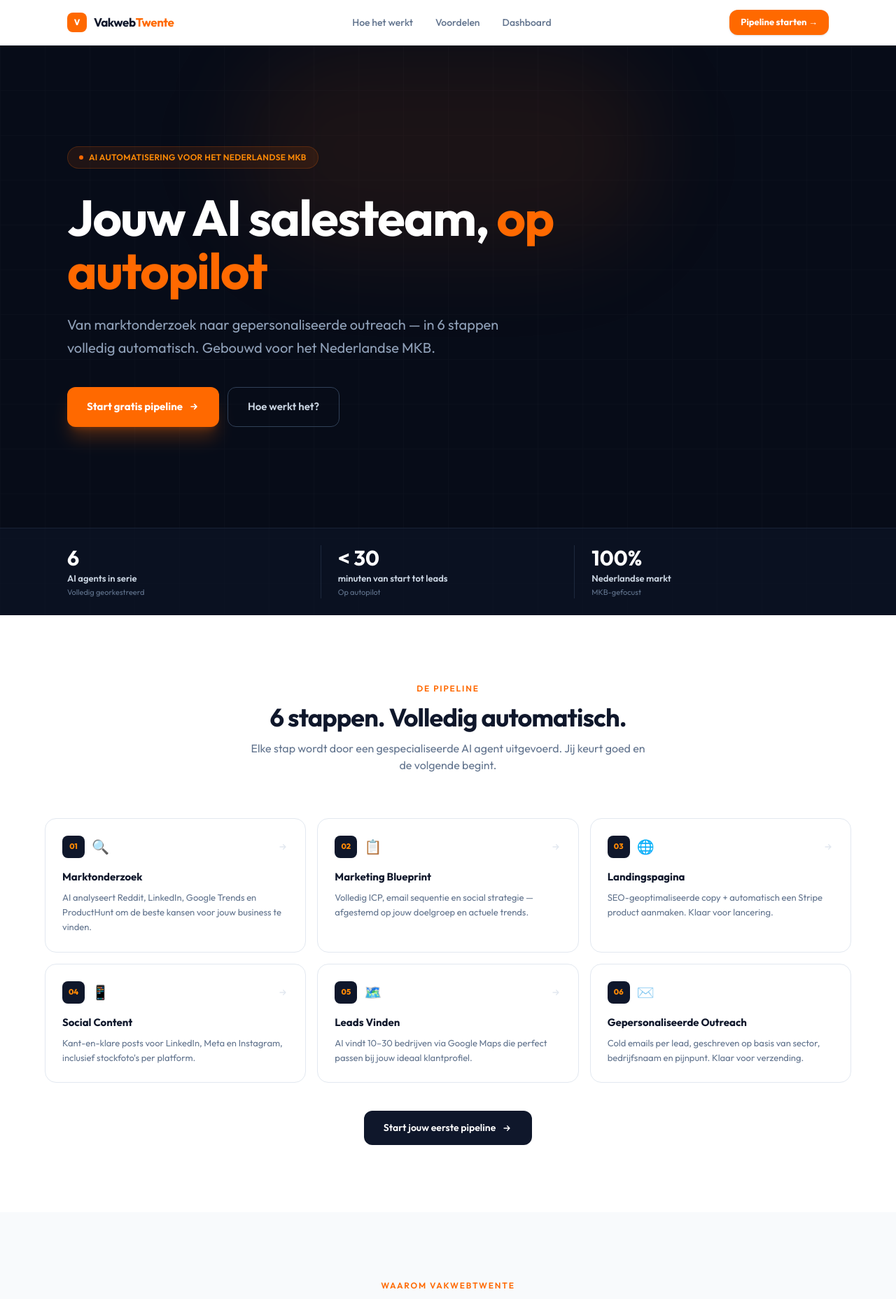
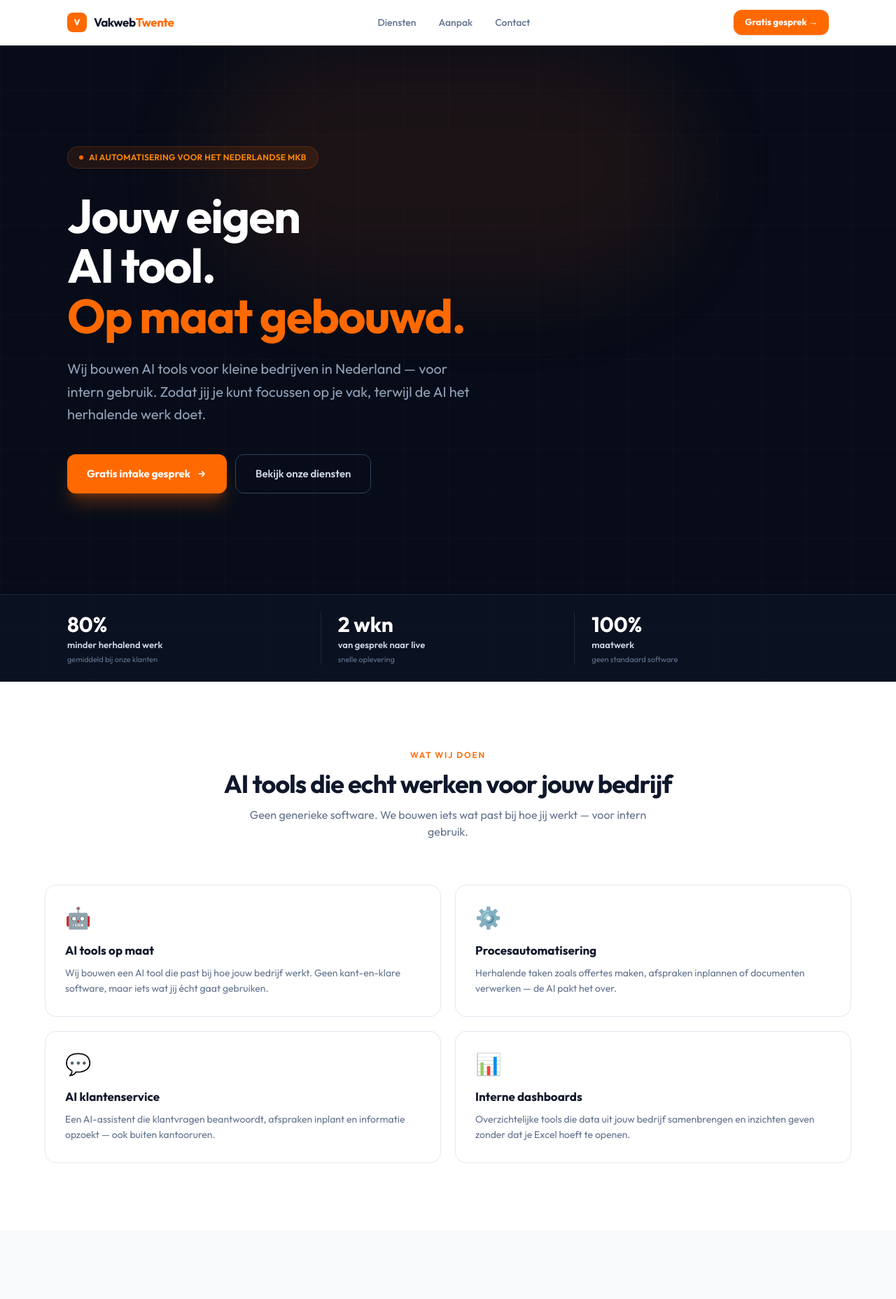
Before and after one commit to daanteijema-beep/ai-gids-platform, a Next.js app: page / in a window 1280 px wide. Shown: the top 1856 px of the page at 70% size. Built offline with nearby package versions, Linux system fonts and the light colour scheme.

Commit message:
Fix landingspagina: AI tools op maat voor intern gebruik klein MKB NL

```diff
--- a/app/page.tsx
+++ b/app/page.tsx
@@ -2,76 +2,55 @@ import Link from 'next/link'
 import type { Metadata } from 'next'
 
 export const metadata: Metadata = {
-  title: 'VakwebTwente — AI Automatisering voor het MKB',
-  description: 'AI-gestuurde salesautomatisering voor het Nederlandse MKB. Van marktonderzoek naar gepersonaliseerde outreach — volledig automatisch.',
+  title: 'VakwebTwente — AI Tools voor het MKB',
+  description: 'Wij bouwen AI tools voor kleine bedrijven in Nederland. Op maat, voor intern gebruik — zodat jij je focust op je vak.',
 }
 
-const PIPELINE_STAPPEN = [
+const DIENSTEN = [
+  {
+    icon: '🤖',
+    titel: 'AI tools op maat',
+    tekst: 'Wij bouwen een AI tool die past bij hoe jouw bedrijf werkt. Geen kant-en-klare software, maar iets wat jij écht gaat gebruiken.',
+  },
+  {
+    icon: '⚙️',
+    titel: 'Procesautomatisering',
+    tekst: 'Herhalende taken zoals offertes maken, afspraken inplannen of documenten verwerken — de AI pakt het over.',
+  },
+  {
+    icon: '💬',
+    titel: 'AI klantenservice',
+    tekst: 'Een AI-assistent die klantvragen beantwoordt, afspraken inplant en informatie opzoekt — ook buiten kantooruren.',
+  },
+  {
+    icon: '📊',
+    titel: 'Interne dashboards',
+    tekst: 'Overzichtelijke tools die data uit jouw bedrijf samenbrengen en inzichten geven zonder dat je Excel hoeft te openen.',
+  },
+]
+
+const STAPPEN = [
   {
     nr: '01',
-    naam: 'Marktonderzoek',
-    tekst: 'AI analyseert Reddit, LinkedIn, Google Trends en ProductHunt om de beste kansen voor jouw business te vinden.',
-    icon: '🔍',
+    titel: 'Gratis gesprek',
+    tekst: 'We kijken samen welke taken in jouw bedrijf de meeste tijd kosten. Geen verplichtingen — gewoon eerlijk advies.',
   },
   {
     nr: '02',
-    naam: 'Marketing Blueprint',
-    tekst: 'Volledig ICP, email sequentie en social strategie — afgestemd op jouw doelgroep en actuele trends.',
-    icon: '📋',
+    titel: 'Wij bouwen het',
+    tekst: 'We bouwen de AI tool specifiek voor jouw werkwijze. Snel, praktisch en zonder gedoe — jij hoeft niks technisch te doen.',
   },
   {
     nr: '03',
-    naam: 'Landingspagina',
-    tekst: 'SEO-geoptimaliseerde copy + automatisch een Stripe product aanmaken. Klaar voor lancering.',
-    icon: '🌐',
-  },
-  {
-    nr: '04',
-    naam: 'Social Content',
-    tekst: 'Kant-en-klare posts voor LinkedIn, Meta en Instagram, inclusief stockfoto\'s per platform.',
-    icon: '📱',
-  },
-  {
-    nr: '05',
-    naam: 'Leads Vinden',
-    tekst: 'AI vindt 10–30 bedrijven via Google Maps die perfect passen bij jouw ideaal klantprofiel.',
-    icon: '🗺️',
-  },
-  {
-    nr: '06',
-    naam: 'Gepersonaliseerde Outreach',
-    tekst: 'Cold emails per lead, geschreven op basis van sector, bedrijfsnaam en pijnpunt. Klaar voor verzending.',
-    icon: '✉️',
+    titel: 'Jij gebruikt het',
+    tekst: 'De tool is van jou, voor intern gebruik. We zorgen dat het werkt en passen het aan als jouw bedrijf groeit.',
   },
 ]
 
 const STATS = [
-  { getal: '6', label: 'AI agents in serie', sub: 'Volledig georkestreerd' },
-  { getal: '< 30', label: 'minuten van start tot leads', sub: 'Op autopilot' },
-  { getal: '100%', label: 'Nederlandse markt', sub: 'MKB-gefocust' },
-]
-
-const VOORDELEN = [
-  {
-    icon: '⚡',
-    titel: 'Geen handmatig werk',
-    tekst: 'Van marktonderzoek tot gepersonaliseerde outreach — de AI doet alles. Jij keurt goed.',
-  },
-  {
-    icon: '🎯',
-    titel: 'Elke stap onder controle',
-    tekst: 'Na elke stap beslis jij of het door mag. Geen black box — volledige transparantie.',
-  },
-  {
-    icon: '🧠',
-    titel: 'Leert van elke campagne',
-    tekst: 'Het systeem onthoudt wat werkt en wat niet. Elke pipeline is beter dan de vorige.',
-  },
-  {
-    icon: '🇳🇱',
-    titel: 'Nederlands MKB',
-    tekst: 'Gebouwd voor de Nederlandse markt. Doelgroepen, zoekwoorden en copy — alles in het Nederlands.',
-  },
+  { getal: '80%', label: 'minder herhalend werk', sub: 'gemiddeld bij onze klanten' },
+  { getal: '2 wkn', label: 'van gesprek naar live', sub: 'snelle oplevering' },
+  { getal: '100%', label: 'maatwerk', sub: 'geen standaard software' },
 ]
 
 export default function HomePage() {
@@ -79,7 +58,7 @@ export default function HomePage() {
     <main className="min-h-screen bg-white">
 
       {/* NAV */}
-      <header className="sticky top-0 z-50 bg-white/90 backdrop-blur-md border-b border-slate-100">
+      <header className="sticky top-0 z-50 bg-white/95 backdrop-blur-md border-b border-slate-100">
         <div className="max-w-6xl mx-auto px-5 sm:px-8 h-16 flex items-center justify-between">
           <Link href="/" className="flex items-center gap-2.5">
             <div className="w-7 h-7 bg-orange-500 rounded-lg flex items-center justify-center">
@@ -90,63 +69,60 @@ export default function HomePage() {
             </span>
           </Link>
           <nav className="hidden md:flex items-center gap-8 text-[14px] font-medium text-slate-500">
-            <a href="#hoe-het-werkt" className="hover:text-slate-900 transition-colors">Hoe het werkt</a>
-            <a href="#voordelen" className="hover:text-slate-900 transition-colors">Voordelen</a>
-            <Link href="/dashboard" className="hover:text-slate-900 transition-colors">Dashboard</Link>
+            <a href="#diensten" className="hover:text-slate-900 transition-colors">Diensten</a>
+            <a href="#aanpak" className="hover:text-slate-900 transition-colors">Aanpak</a>
+            <a href="#contact" className="hover:text-slate-900 transition-colors">Contact</a>
           </nav>
-          <Link
-            href="/dashboard/pipeline"
+          <a
+            href="#contact"
             className="bg-orange-500 hover:bg-orange-400 text-white text-[13px] font-bold px-4 py-2 rounded-xl transition-colors shadow-sm"
           >
-            Pipeline starten →
-          </Link>
+            Gratis gesprek →
+          </a>
         </div>
       </header>
 
       {/* HERO */}
       <section className="bg-[#070C18] text-white relative overflow-hidden">
-        {/* Background grid */}
         <div className="absolute inset-0 opacity-[0.04]" style={{
           backgroundImage: 'linear-gradient(rgba(255,255,255,.4) 1px, transparent 1px), linear-gradient(90deg, rgba(255,255,255,.4) 1px, transparent 1px)',
           backgroundSize: '64px 64px'
         }} />
-        {/* Orange glow */}
-        <div className="absolute top-0 left-1/2 -translate-x-1/2 w-[600px] h-[300px] bg-orange-500/8 rounded-full blur-3xl" />
+        <div className="absolute top-0 left-1/2 -translate-x-1/2 w-[700px] h-[350px] bg-orange-500/8 rounded-full blur-3xl" />
 
         <div className="relative max-w-6xl mx-auto px-5 sm:px-8 py-28 md:py-36">
-          <div className="max-w-4xl">
-            {/* Badge */}
+          <div className="max-w-3xl">
             <div className="inline-flex items-center gap-2 bg-orange-500/10 border border-orange-500/20 text-orange-400 text-[12px] font-semibold px-4 py-1.5 rounded-full mb-8 tracking-wide uppercase">
               <span className="w-1.5 h-1.5 bg-orange-500 rounded-full animate-pulse" />
               AI Automatisering voor het Nederlandse MKB
             </div>
 
-            {/* Headline */}
-            <h1 className="text-5xl md:text-6xl lg:text-7xl font-bold leading-[1.05] tracking-tight mb-6">
-              Jouw AI salesteam,{' '}
-              <span className="text-orange-500">op autopilot</span>
+            <h1 className="text-5xl md:text-6xl lg:text-[68px] font-bold leading-[1.05] tracking-tight mb-6">
+              Jouw eigen<br />
+              AI tool.<br />
+              <span className="text-orange-500">Op maat gebouwd.</span>
             </h1>
 
-            <p className="text-lg md:text-xl text-slate-400 mb-10 max-w-2xl leading-relaxed">
-              Van marktonderzoek naar gepersonaliseerde outreach — in 6 stappen volledig automatisch.
-              Gebouwd voor het Nederlandse MKB.
+            <p className="text-lg md:text-xl text-slate-400 mb-10 max-w-xl leading-relaxed">
+              Wij bouwen AI tools voor kleine bedrijven in Nederland — voor intern gebruik.
+              Zodat jij je kunt focussen op je vak, terwijl de AI het herhalende werk doet.
             </p>
 
             <div className="flex flex-col sm:flex-row gap-3">
-              <Link
-                href="/dashboard/pipeline"
+              <a
+                href="#contact"
                 className="inline-flex items-center justify-center gap-2 bg-orange-500 hover:bg-orange-400 text-white font-bold px-7 py-4 rounded-xl text-[15px] transition-colors shadow-xl shadow-orange-500/25"
               >
-                Start gratis pipeline
+                Gratis intake gesprek
                 <svg className="w-4 h-4" fill="none" stroke="currentColor" viewBox="0 0 24 24">
                   <path strokeLinecap="round" strokeLinejoin="round" strokeWidth={2.5} d="M13 7l5 5m0 0l-5 5m5-5H6" />
                 </svg>
-              </Link>
+              </a>
               <a
-                href="#hoe-het-werkt"
+                href="#diensten"
                 className="inline-flex items-center justify-center gap-2 border border-slate-700 hover:border-slate-500 text-slate-300 hover:text-white font-semibold px-7 py-4 rounded-xl text-[15px] transition-colors"
               >
-                Hoe werkt het?
+                Bekijk onze diensten
               </a>
             </div>
           </div>
@@ -166,66 +142,22 @@ export default function HomePage() {
         </div>
       </section>
 
-      {/* HOE HET WERKT */}
-      <section id="hoe-het-werkt" className="py-24 px-5 sm:px-8">
+      {/* DIENSTEN */}
+      <section id="diensten" className="py-24 px-5 sm:px-8">
         <div className="max-w-6xl mx-auto">
           <div className="text-center mb-16">
-            <p className="text-[12px] font-semibold text-orange-500 uppercase tracking-[0.15em] mb-3">De Pipeline</p>
-            <h2 className="text-3xl md:text-4xl font-bold text-slate-900 tracking-tight">6 stappen. Volledig automatisch.</h2>
+            <p className="text-[12px] font-semibold text-orange-500 uppercase tracking-[0.15em] mb-3">Wat wij doen</p>
+            <h2 className="text-3xl md:text-4xl font-bold text-slate-900 tracking-tight">AI tools die echt werken voor jouw bedrijf</h2>
             <p className="text-slate-500 mt-3 text-[16px] max-w-xl mx-auto">
-              Elke stap wordt door een gespecialiseerde AI agent uitgevoerd. Jij keurt goed en de volgende begint.
+              Geen generieke software. We bouwen iets wat past bij hoe jij werkt — voor intern gebruik.
             </p>
           </div>
 
-          <div className="grid md:grid-cols-2 lg:grid-cols-3 gap-4">
-            {PIPELINE_STAPPEN.map(({ nr, naam, tekst, icon }) => (
-              <div key={nr} className="group relative bg-white border border-slate-200 rounded-2xl p-6 hover:border-orange-200 hover:shadow-lg hover:shadow-orange-500/5 transition-all">
-                <div className="flex items-center justify-between mb-4">
-                  <div className="flex items-center gap-2.5">
-                    <div className="w-8 h-8 bg-slate-900 rounded-lg flex items-center justify-center">
-                      <span className="text-orange-400 font-black text-[11px]">{nr}</span>
-                    </div>
-                    <span className="text-xl">{icon}</span>
-                  </div>
-                  {parseInt(nr) < 6 && (
-                    <svg className="w-4 h-4 text-slate-200 group-hover:text-orange-200 transition-colors" fill="none" stroke="currentColor" viewBox="0 0 24 24">
-                      <path strokeLinecap="round" strokeLinejoin="round" strokeWidth={2} d="M13 7l5 5m0 0l-5 5m5-5H6" />
-                    </svg>
-                  )}
-                </div>
-                <h3 className="font-bold text-slate-900 text-[15px] mb-2">{naam}</h3>
-                <p className="text-slate-500 text-[13px] leading-relaxed">{tekst}</p>
-              </div>
-            ))}
-          </div>
-
-          <div className="mt-10 text-center">
-            <Link
-              href="/dashboard/pipeline"
-              className="inline-flex items-center gap-2 bg-slate-900 hover:bg-slate-800 text-white font-semibold px-7 py-3.5 rounded-xl text-[14px] transition-colors"
-            >
-              Start jouw eerste pipeline
-              <svg className="w-4 h-4" fill="none" stroke="currentColor" viewBox="0 0 24 24">
-                <path strokeLinecap="round" strokeLinejoin="round" strokeWidth={2} d="M13 7l5 5m0 0l-5 5m5-5H6" />
-              </svg>
-            </Link>
-          </div>
-        </div>
-      </section>
-
-      {/* VOORDELEN */}
-      <section id="voordelen" className="py-24 px-5 sm:px-8 bg-slate-50">
-        <div className="max-w-6xl mx-auto">
-          <div className="text-center mb-14">
-            <p className="text-[12px] font-semibold text-orange-500 uppercase tracking-[0.15em] mb-3">Waarom VakwebTwente</p>
-            <h2 className="text-3xl md:text-4xl font-bold text-slate-900 tracking-tight">Gebouwd voor ondernemers,<br />niet voor marketeers</h2>
-          </div>
-
           <div className="grid md:grid-cols-2 gap-5">
-            {VOORDELEN.map(({ icon, titel, tekst }) => (
-              <div key={titel} className="bg-white rounded-2xl border border-slate-200 p-7 hover:border-slate-300 transition-colors">
+            {DIENSTEN.map(({ icon, titel, tekst }) => (
+              <div key={titel} className="bg-white border border-slate-200 rounded-2xl p-7 hover:border-orange-200 hover:shadow-lg hover:shadow-orange-500/5 transition-all group">
                 <div className="text-3xl mb-4">{icon}</div>
-                <h3 className="font-bold text-slate-900 text-[16px] mb-2">{titel}</h3>
+                <h3 className="font-bold text-slate-900 text-[17px] mb-2">{titel}</h3>
                 <p className="text-slate-500 text-[14px] leading-relaxed">{tekst}</p>
               </div>
             ))}
@@ -233,36 +165,63 @@ export default function HomePage() {
         </div>
       </section>
 
-      {/* CTA */}
-      <section className="py-24 px-5 sm:px-8 bg-[#070C18] relative overflow-hidden">
+      {/* AANPAK */}
+      <section id="aanpak" className="py-24 px-5 sm:px-8 bg-slate-50">
+        <div className="max-w-4xl mx-auto">
+          <div className="text-center mb-16">
+            <p className="text-[12px] font-semibold text-orange-500 uppercase tracking-[0.15em] mb-3">Hoe het werkt</p>
+            <h2 className="text-3xl md:text-4xl font-bold text-slate-900 tracking-tight">Van gesprek naar live in 2 weken</h2>
+          </div>
+
+          <div className="space-y-5">
+            {STAPPEN.map(({ nr, titel, tekst }) => (
+              <div key={nr} className="flex gap-6 bg-white border border-slate-200 rounded-2xl p-7">
+                <div className="w-12 h-12 bg-slate-900 rounded-xl flex items-center justify-center shrink-0">
+                  <span className="text-orange-400 font-black text-[13px]">{nr}</span>
+                </div>
+                <div>
+                  <h3 className="font-bold text-slate-900 text-[16px] mb-2">{titel}</h3>
+                  <p className="text-slate-500 text-[14px] leading-relaxed">{tekst}</p>
+                </div>
+              </div>
+            ))}
+          </div>
+        </div>
+      </section>
+
+      {/* CTA / CONTACT */}
+      <section id="contact" className="py-24 px-5 sm:px-8 bg-[#070C18] relative overflow-hidden">
         <div className="absolute inset-0 opacity-[0.04]" style={{
           backgroundImage: 'linear-gradient(rgba(255,255,255,.4) 1px, transparent 1px), linear-gradient(90deg, rgba(255,255,255,.4) 1px, transparent 1px)',
           backgroundSize: '64px 64px'
         }} />
-        <div className="absolute top-0 right-0 w-[500px] h-[300px] bg-orange-500/6 rounded-full blur-3xl" />
-        <div className="relative max-w-3xl mx-auto text-center">
+        <div className="absolute bottom-0 right-0 w-[600px] h-[400px] bg-orange-500/6 rounded-full blur-3xl" />
+
+        <div className="relative max-w-2xl mx-auto text-center">
+          <p className="text-[12px] font-semibold text-orange-500 uppercase tracking-[0.15em] mb-4">Gratis gesprek</p>
           <h2 className="text-3xl md:text-5xl font-bold text-white mb-5 tracking-tight leading-tight">
-            Klaar om jouw<br />
-            <span className="text-orange-500">salesproces te automatiseren?</span>
+            Wil jij ook een<br />
+            <span className="text-orange-500">AI tool op maat?</span>
           </h2>
-          <p className="text-slate-400 text-[16px] mb-10 max-w-xl mx-auto leading-relaxed">
-            Start vandaag je eerste AI pipeline. Geen technische kennis nodig — gewoon goedkeuren en laten draaien.
+          <p className="text-slate-400 text-[16px] mb-10 max-w-lg mx-auto leading-relaxed">
+            Plan een gratis gesprek van 20 minuten. We kijken samen welke taak in jouw bedrijf klaar is voor automatisering.
           </p>
-          <Link
-            href="/dashboard/pipeline"
-            className="inline-flex items-center gap-2 bg-orange-500 hover:bg-orange-400 text-white font-bold px-9 py-4 rounded-xl text-[16px] transition-colors shadow-2xl shadow-orange-500/30"
+
+          <a
+            href="mailto:info@vakwebtwente.nl"
+            className="inline-flex items-center gap-2 bg-orange-500 hover:bg-orange-400 text-white font-bold px-9 py-4 rounded-xl text-[16px] transition-colors shadow-2xl shadow-orange-500/30 mb-4"
           >
-            Pipeline starten
+            Stuur een bericht
             <svg className="w-5 h-5" fill="none" stroke="currentColor" viewBox="0 0 24 24">
               <path strokeLinecap="round" strokeLinejoin="round" strokeWidth={2.5} d="M13 7l5 5m0 0l-5 5m5-5H6" />
             </svg>
-          </Link>
-          <p className="text-slate-600 text-[13px] mt-5">Inloggen vereist · Geen kosten · Direct live</p>
+          </a>
+          <p className="text-slate-600 text-[13px]">Of bel direct · Geen verplichtingen · Antwoord binnen 24 uur</p>
         </div>
       </section>
 
       {/* FOOTER */}
-      <footer className="py-10 px-5 sm:px-8 bg-slate-950 border-t border-slate-900">
+      <footer className="py-8 px-5 sm:px-8 bg-slate-950 border-t border-slate-900">
         <div className="max-w-6xl mx-auto flex flex-col md:flex-row items-center justify-between gap-4">
           <div className="flex items-center gap-2.5">
             <div className="w-6 h-6 bg-orange-500 rounded-md flex items-center justify-center">
@@ -274,9 +233,9 @@ export default function HomePage() {
             <span className="text-slate-600 text-[13px] ml-1">— AI Automatisering voor het MKB</span>
           </div>
           <div className="flex items-center gap-6 text-[13px] text-slate-500">
-            <Link href="/dashboard" className="hover:text-white transition-colors">Dashboard</Link>
-            <Link href="/dashboard/pipeline" className="hover:text-white transition-colors">Pipeline</Link>
-            <Link href="/contact" className="hover:text-white transition-colors">Contact</Link>
+            <a href="#diensten" className="hover:text-white transition-colors">Diensten</a>
+            <a href="#aanpak" className="hover:text-white transition-colors">Aanpak</a>
+            <a href="mailto:info@vakwebtwente.nl" className="hover:text-white transition-colors">Contact</a>
             <Link href="/privacy" className="hover:text-white transition-colors">Privacy</Link>
           </div>
         </div>
```
